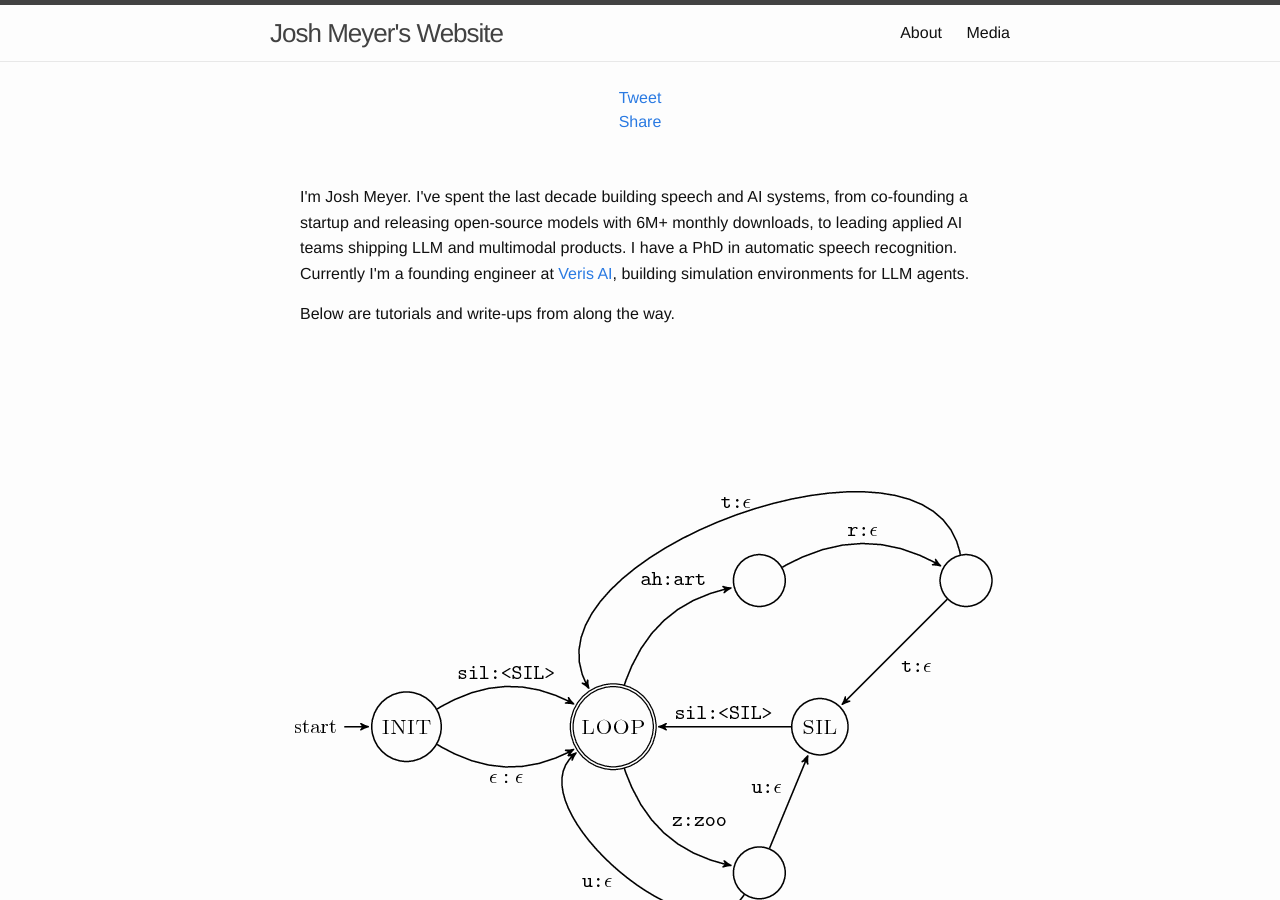
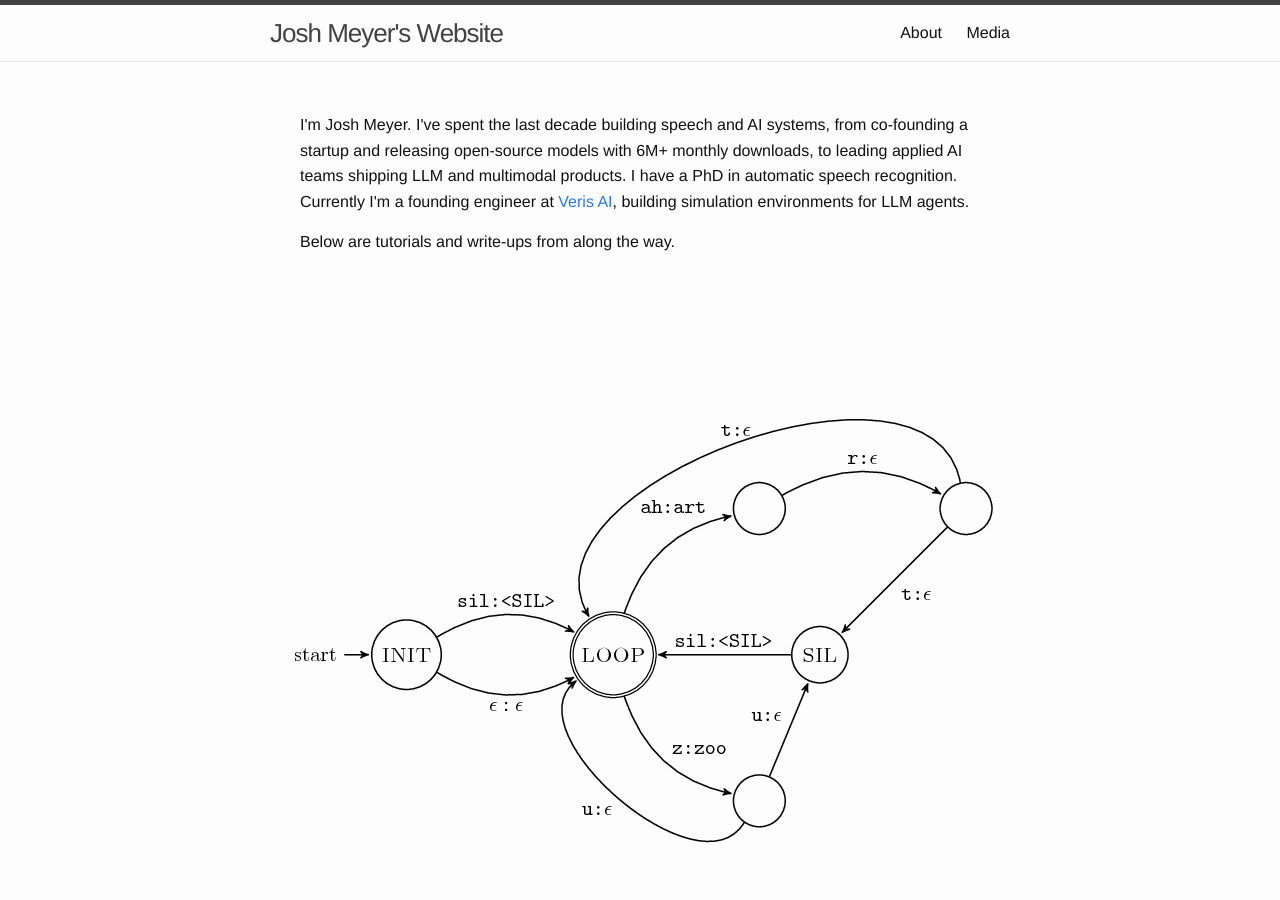
Before and after one commit to JRMeyer/jrmeyer.github.io, a Jekyll site: the page built from index.html, in a window 1280 px wide and 900 px high. Built offline with Jekyll 4.4.1, drawn with Linux system fonts in a browser that asks for light colours; comment, search, counter and statistics services are not loaded.

Commit message:
Remove social share buttons and Facebook SDK to fix slow page loads
The Twitter widget JS and Facebook SDK were loading on every page,
adding significant load time. Share buttons see low engagement and
used outdated APIs (FB SDK v2.8, pre-Twitter/X rebrand), so removing
them entirely.

https://claude.ai/code/session_01AahKMYE5Evac8fApoGkoi9

```diff
--- a/_includes/head.html
+++ b/_includes/head.html
@@ -18,14 +18,5 @@
 
   <link rel="stylesheet" type="text/css" href="{{ "/css/asciinema-player.css" | prepend: site.baseurl }}" />
 
-  <!--facebook button code-->
-  <div id="fb-root"></div>
-<script>(function(d, s, id) {
-  var js, fjs = d.getElementsByTagName(s)[0];
-  if (d.getElementById(id)) return;
-  js = d.createElement(s); js.id = id;
-  js.src = "//connect.facebook.net/en_US/sdk.js#xfbml=1&version=v2.8";
-  fjs.parentNode.insertBefore(js, fjs);
-  }(document, 'script', 'facebook-jssdk'));</script>
 
 </head>
--- a/_includes/share-page.html
+++ /dev/null
@@ -1,8 +0,0 @@
-<div class="share-page" align="center" style="width:150px; margin:auto">
-    <br/>
-
-    <div class="twitter-share-button" data-layout="button" data-mobile-iframe="true"><a href="https://twitter.com/share" class="twitter-share-button" data-show-count="false">Tweet</a><script async src="//platform.twitter.com/widgets.js" charset="utf-8"></script></div>
-
-  <div class="fb-share-button" data-href="https://developers.facebook.com/docs/plugins/" data-layout="button" data-mobile-iframe="true"><a class="fb-xfbml-parse-ignore" target="_blank" href="https://www.facebook.com/sharer/sharer.php?u=https%3A%2F%2Fdevelopers.facebook.com%2Fdocs%2Fplugins%2F&amp;src=sdkpreparse">Share</a></div>
-
-</div>
--- a/_layouts/default.html
+++ b/_layouts/default.html
@@ -6,7 +6,6 @@
   <body>
 
     {% include header.html %}
-    {% include share-page.html %}
 
     <div class="page-content">
       <div class="wrapper">
```
